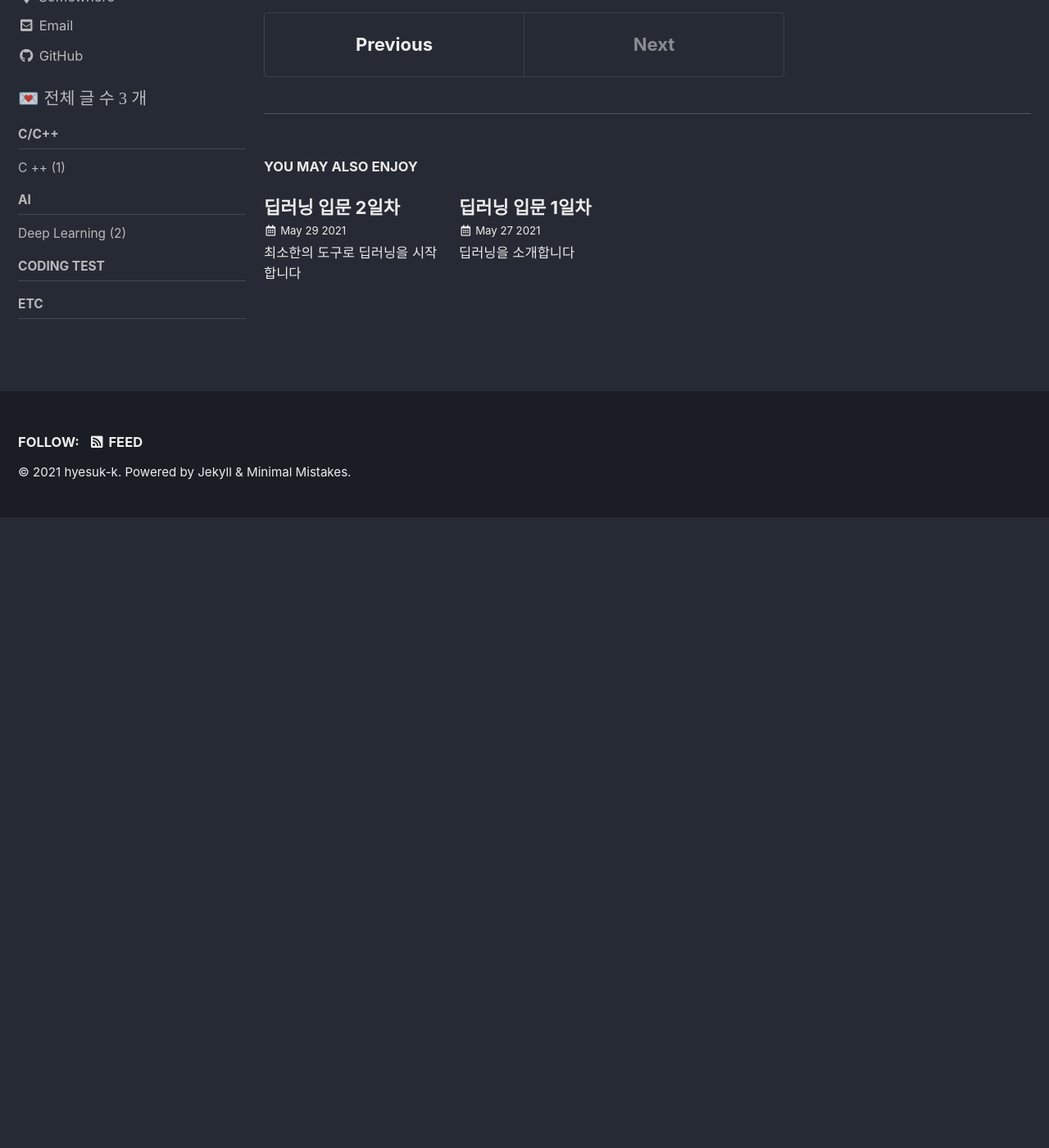
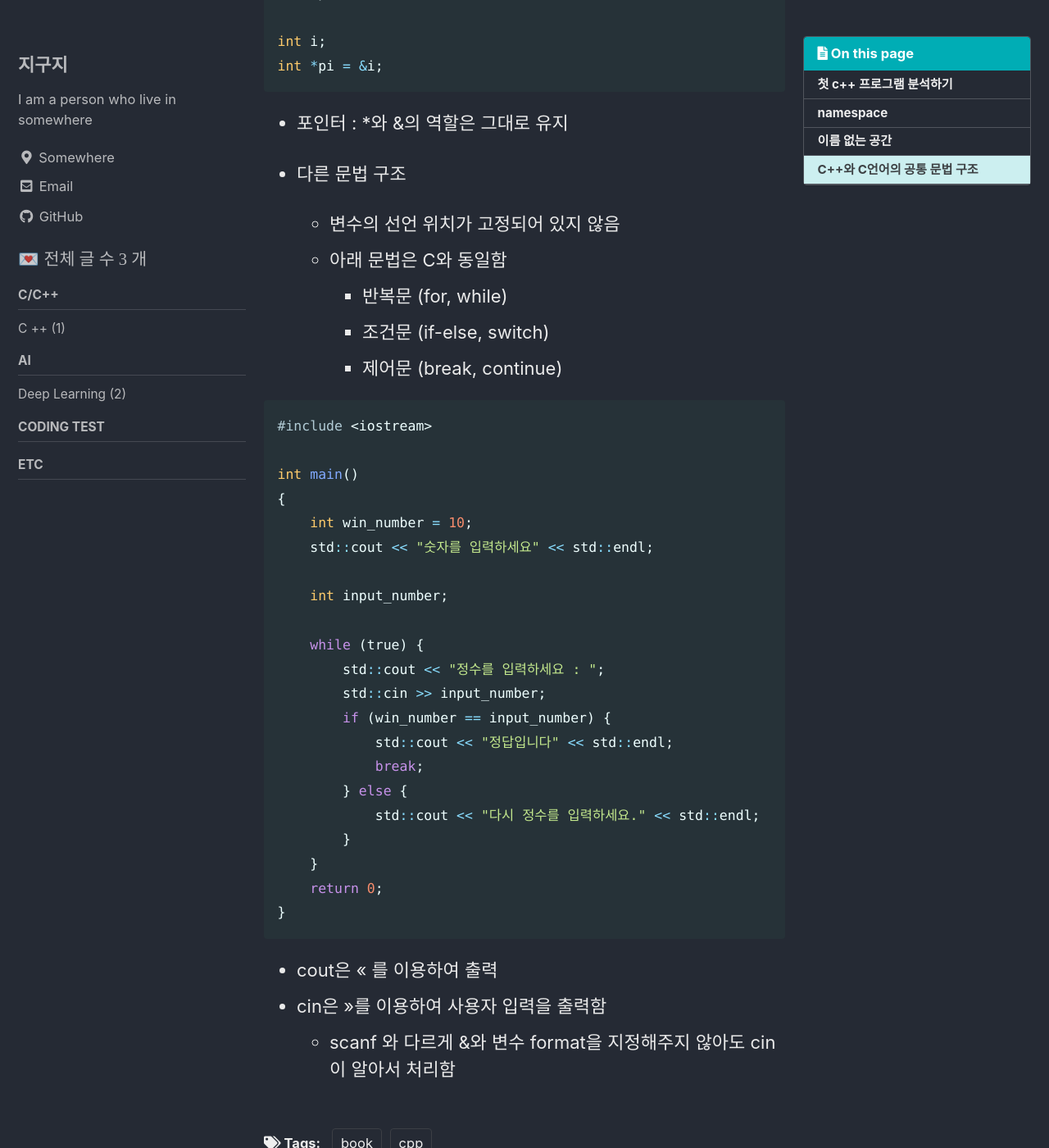
Before and after one commit to hyesuk-k/hyesuk-k.github.io, a Jekyll site: the page built from _posts/2021-06-05-cpp_start.md, in a window 1280 px wide and 1400 px high, scrolled down 3006 px. Shown: the whole window at 82% size. Built offline with Jekyll 4.4.1, drawn with Linux system fonts in a browser that asks for light colours; cached includes are drawn as plain includes; before the commit the page ends 3637 px from its top, so only the background shows below that; some of the changed text lies outside the part shown.

Commit message:
c와 c++의 공통 문법 내용 추가

````diff
--- a/_posts/2021-06-05-cpp_start.md
+++ b/_posts/2021-06-05-cpp_start.md
@@ -1,6 +1,6 @@
 ---
-title:  "씹어먹는 C++"
-excerpt: 2장 c++ 시작하기
+title:  "씹어먹는 C++ 1일차"
+excerpt: 1장 c++ 시작하기
 
 categories:
   - 'cpp'
@@ -28,7 +29,6 @@ int main() {
     return 0;
 }
 ```
-
 * c와 다르게 c++은 header include 시 '.h' 가 붙지 않음
   + [참고사이트](https://stackoverflow.com/questions/2799682/c-includes-with-and-without-h)
 
@@ -37,10 +37,10 @@ int main() {
 * std : c++ 표준 라이브러리의 모든 함수, 객체 등이 정의되어 있는 namespace
 * 어떤 정의된 객체에 대해 어디 소속인지를 지정하는 의미
 
+
 ```cpp
 std::cout
 ```
-
 * std namespace에 정의된 cout임을 의미
 
 
@@ -56,7 +56,6 @@ int main() {
   return 0;
 }
 ```
-
 * header:: 없이 header1 namespace 내의 foo 함수를 사용하는 방법
 
 
@@ -73,12 +72,12 @@ int main() {
     return 0;
 }
 ```
-
 * "using name space header1
   + 해당 cpp 내에서 "header1::" 없이 해당 header 에 선언된 파일을 사용하는 방법
 
 
 # 이름 없는 공간
+
 
 ```cpp
 #include <iostream>
@@ -99,5 +98,59 @@ int main() {
     return 0;
 }
 ```
+* header file을 통해 include 되더라도 익명의 namespace안에 정의된 모든 것들은 사용할 수 없음
 
-* header file을 통해 include 되더라도 익명의 namespace안에 정의된 모든 것들은 사용할 수 없음
+
+# C++와 C언어의 공통 문법 구조
+
+* 변수 정의
+  + 대부분 C와 비슷 (변수의 시작은 숫자가 오면 안됨)
+  + [google c++ 변수이름 짓기 Guide] (https://google.github.io/styleguide/cppguide.html#Variable_Names)
+    - 변수 : 이름 내 띄어쓰기는 _로 구분
+    - 함수 : 이름 내 띄어쓰기는 대문자로 구분
+
+
+```cpp
+int arr[10];
+int *parr = arr;
+
+int i;
+int *pi = &i;
+```
+* 포인터 : *와 &의 역할은 그대로 유지
+
+
+* 다른 문법 구조
+  + 변수의 선언 위치가 고정되어 있지 않음
+  + 아래 문법은 C와 동일함
+    - 반복문 (for, while)
+    - 조건문 (if-else, switch)
+    - 제어문 (break, continue)
+
+
+```cpp
+#include <iostream>
+
+int main()
+{
+    int win_number = 10;
+    std::cout << "숫자를 입력하세요" << std::endl;
+
+    int input_number;
+
+    while (true) {
+        std::cout << "정수를 입력하세요 : ";
+        std::cin >> input_number;
+        if (win_number == input_number) {
+            std::cout << "정답입니다" << std::endl;
+            break;
+        } else {
+            std::cout << "다시 정수를 입력하세요." << std::endl;
+        }
+    }
+    return 0;
+}
+```
+* cout은 << 를 이용하여 출력
+* cin은 >>를 이용하여 사용자 입력을 출력함
+  + scanf 와 다르게 &와 변수 format을 지정해주지 않아도 cin이 알아서 처리함
````
Also changed, not shown: other parts of _posts/2021-06-05-cpp_start.md (+2 -1 lines).
